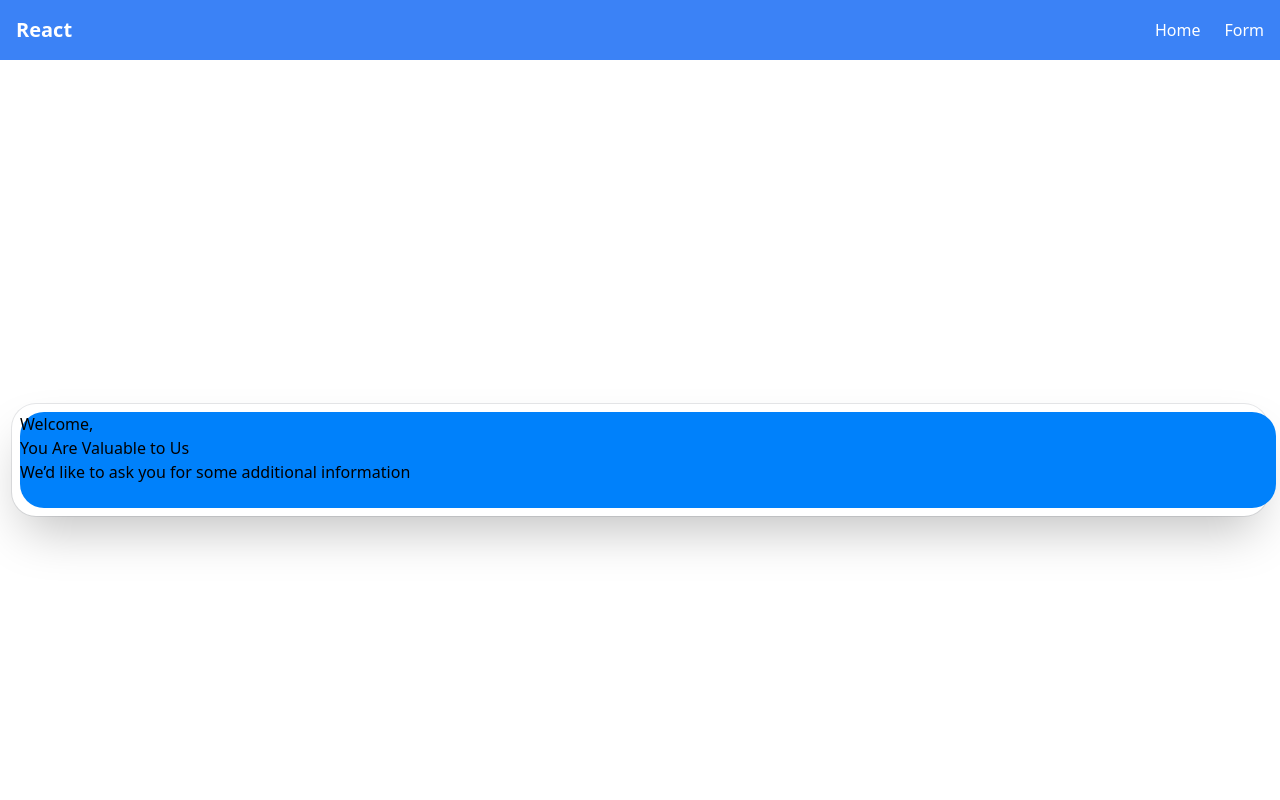
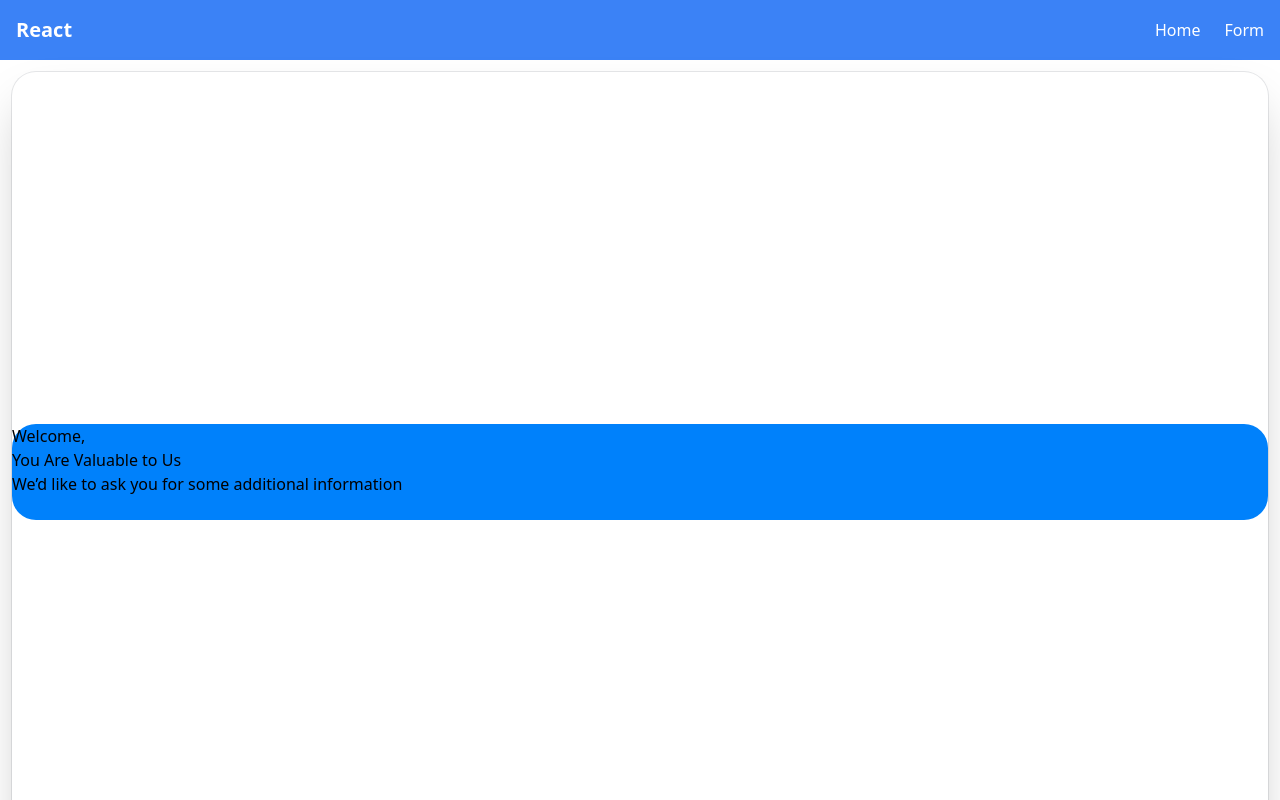
Before and after one commit to Lahiru-911/QR-Data-Collector, a React (Vite) app: page /form in a window 1280 px wide. Shown: the top 800 px of the page. Built offline with nearby package versions, Linux system fonts and the light colour scheme.

Commit message:
Update Form.jsx

```diff
--- a/src/Pages/Form.jsx
+++ b/src/Pages/Form.jsx
@@ -1,13 +1,11 @@
 const Form = () => {
   return (
     <>
-      <div className="min-h-screen flex items-center justify-center ">
-        <div className="w-full h-auto bg-white shadow-2xl ring-1 ring-gray-900/10 rounded-3xl m-2 md:m-3 xl:m-3">
-          <div className="bg-[#0081FB] w-full  h-24  m-2 rounded-3xl">
-            <h1>Welcome,</h1>
-            <h2>You Are Valuable to Us</h2>
-            <p>We’d like to ask you for some additional information</p>
-          </div>
+      <div className="min-h-screen w-auto h-auto bg-white shadow-2xl ring-1 ring-gray-900/10 rounded-3xl m-2 md:m-3 xl:m-3 flex flex-col items-center justify-center">
+        <div className="bg-[#0081FB] w-full  h-24  m-2 rounded-3xl">
+          <h1>Welcome,</h1>
+          <h2>You Are Valuable to Us</h2>
+          <p>We’d like to ask you for some additional information</p>
         </div>
       </div>
     </>
```
